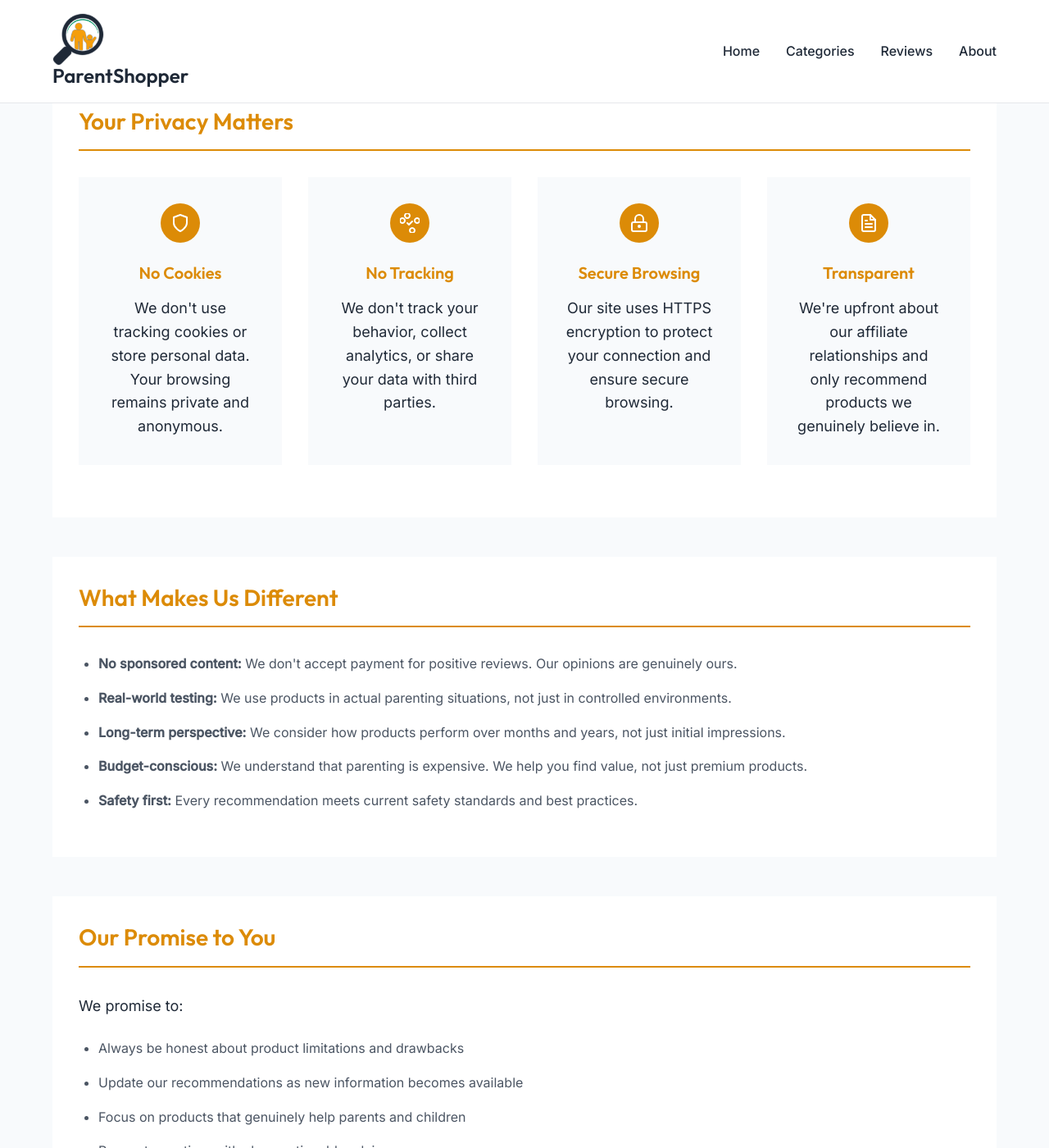
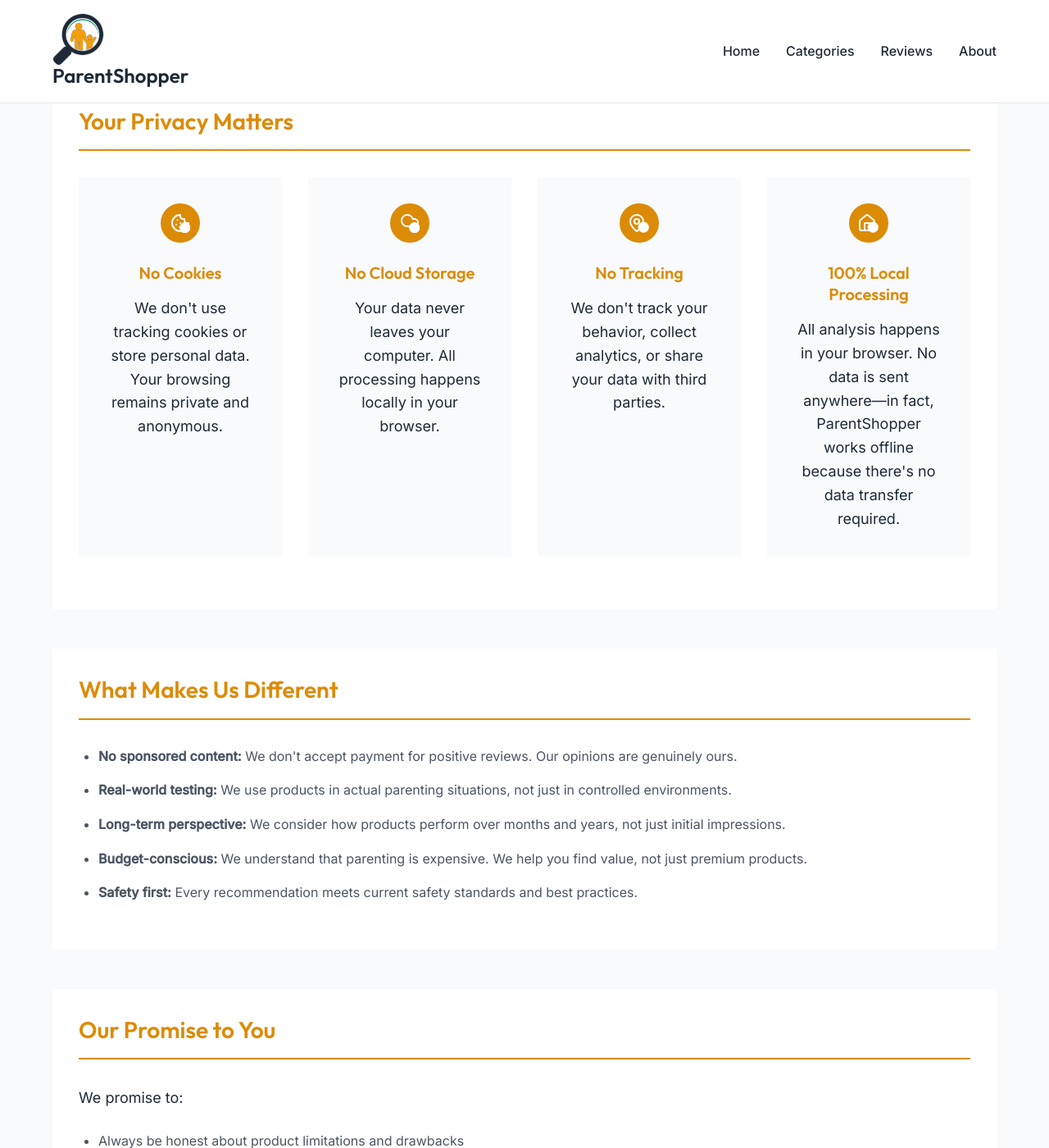
Before and after one commit to JaimeV365/parentshopper, a Jekyll site: the page built from about.html, in a window 1280 px wide and 1400 px high, scrolled down 1400 px. Shown: the whole window at 82% size. Built offline with Jekyll 4.4.1, drawn with Linux system fonts in a browser that asks for light colours.

Commit message:
Update privacy section with beautiful Lucide icons inspired by example - custom 'no' overlays with orange color scheme

```diff
--- a/about.html
+++ b/about.html
@@ -60,7 +60,19 @@ description: "Learn about ParentShopper's mission to help busy parents make smar
                 <div class="privacy-item">
                     <div class="privacy-icon">
                         <svg width="24" height="24" viewBox="0 0 24 24" fill="none" stroke="currentColor" stroke-width="2" stroke-linecap="round" stroke-linejoin="round">
-                            <path d="M12 22s8-4 8-10V5l-8-3-8 3v7c0 6 8 10 8 10z"/>
+                            <!-- Cookie base -->
+                            <path d="M12 2a10 10 0 1 0 10 10 4 4 0 0 1-5-5 4 4 0 0 1-5-5"/>
+                            <path d="M8.5 8.5v.01"/>
+                            <path d="M16 15.5v.01"/>
+                            <path d="M12 12v.01"/>
+                            <path d="M11 17v.01"/>
+                            <path d="M7 14v.01"/>
+                            <!-- Small X overlay in bottom-right corner -->
+                            <g transform="translate(10.5, 10.5) scale(0.6)">
+                                <circle cx="12" cy="12" r="10" fill="white" stroke="currentColor"/>
+                                <path d="m15 9-6 6"/>
+                                <path d="m9 9 6 6"/>
+                            </g>
                         </svg>
                     </div>
                     <h3>No Cookies</h3>
@@ -70,11 +82,36 @@ description: "Learn about ParentShopper's mission to help busy parents make smar
                 <div class="privacy-item">
                     <div class="privacy-icon">
                         <svg width="24" height="24" viewBox="0 0 24 24" fill="none" stroke="currentColor" stroke-width="2" stroke-linecap="round" stroke-linejoin="round">
-                            <path d="M9 12l2 2 4-4"/>
-                            <path d="M21 12c-1 0-3-1-3-3s2-3 3-3 3 1 3 3-2 3-3 3"/>
-                            <path d="M3 12c1 0 3-1 3-3s-2-3-3-3-3 1-3 3 2 3 3 3"/>
-                            <path d="M12 3c0 1-1 3-3 3s-3-2-3-3 1-3 3-3 3 2 3 3"/>
-                            <path d="M12 21c0-1 1-3 3-3s3 2 3 3-1 3-3 3-3-2-3-3"/>
+                            <!-- Cloud base - moved up more -->
+                            <g transform="translate(0, -3)">
+                                <path d="M17.5 19H9a7 7 0 1 1 6.71-9h1.79a4.5 4.5 0 1 1 0 9Z"/>
+                            </g>
+                            <!-- Small X overlay in bottom-right corner -->
+                            <g transform="translate(10.5, 10.5) scale(0.6)">
+                                <circle cx="12" cy="12" r="10" fill="white" stroke="currentColor"/>
+                                <path d="m15 9-6 6"/>
+                                <path d="m9 9 6 6"/>
+                            </g>
+                        </svg>
+                    </div>
+                    <h3>No Cloud Storage</h3>
+                    <p>Your data never leaves your computer. All processing happens locally in your browser.</p>
+                </div>
+
+                <div class="privacy-item">
+                    <div class="privacy-icon">
+                        <svg width="24" height="24" viewBox="0 0 24 24" fill="none" stroke="currentColor" stroke-width="2" stroke-linecap="round" stroke-linejoin="round">
+                            <!-- Map pin base - moved left -->
+                            <g transform="translate(-3, 0)">
+                                <path d="M20 10c0 4.993-5.539 10.193-7.399 11.799a1 1 0 0 1-1.202 0C9.539 20.193 4 14.993 4 10a8 8 0 0 1 16 0"/>
+                                <circle cx="12" cy="10" r="3"/>
+                            </g>
+                            <!-- Small X overlay in bottom-right corner -->
+                            <g transform="translate(10, 10) scale(0.6)">
+                                <circle cx="12" cy="12" r="10" fill="white" stroke="currentColor"/>
+                                <path d="m15 9-6 6"/>
+                                <path d="m9 9 6 6"/>
+                            </g>
                         </svg>
                     </div>
                     <h3>No Tracking</h3>
@@ -84,27 +121,20 @@ description: "Learn about ParentShopper's mission to help busy parents make smar
                 <div class="privacy-item">
                     <div class="privacy-icon">
                         <svg width="24" height="24" viewBox="0 0 24 24" fill="none" stroke="currentColor" stroke-width="2" stroke-linecap="round" stroke-linejoin="round">
-                            <rect x="3" y="11" width="18" height="11" rx="2" ry="2"/>
-                            <circle cx="12" cy="16" r="1"/>
-                            <path d="M7 11V7a5 5 0 0 1 10 0v4"/>
+                            <!-- House base - moved left -->
+                            <g transform="translate(-2, 0)">
+                                <path d="M15 21v-8a1 1 0 0 0-1-1h-4a1 1 0 0 0-1 1v8"/>
+                                <path d="M3 10a2 2 0 0 1 .709-1.528l7-6a2 2 0 0 1 2.582 0l7 6A2 2 0 0 1 21 10v9a2 2 0 0 1-2 2H5a2 2 0 0 1-2-2z"/>
+                            </g>
+                            <!-- Small checkmark overlay in bottom-right corner -->
+                            <g transform="translate(10, 10) scale(0.6)">
+                                <circle cx="12" cy="12" r="10" fill="white" stroke="currentColor"/>
+                                <path d="m9 12 2 2 4-4"/>
+                            </g>
                         </svg>
                     </div>
-                    <h3>Secure Browsing</h3>
-                    <p>Our site uses HTTPS encryption to protect your connection and ensure secure browsing.</p>
-                </div>
-
-                <div class="privacy-item">
-                    <div class="privacy-icon">
-                        <svg width="24" height="24" viewBox="0 0 24 24" fill="none" stroke="currentColor" stroke-width="2" stroke-linecap="round" stroke-linejoin="round">
-                            <path d="M14 2H6a2 2 0 0 0-2 2v16a2 2 0 0 0 2 2h12a2 2 0 0 0 2-2V8z"/>
-                            <polyline points="14,2 14,8 20,8"/>
-                            <line x1="16" y1="13" x2="8" y2="13"/>
-                            <line x1="16" y1="17" x2="8" y2="17"/>
-                            <polyline points="10,9 9,9 8,9"/>
-                        </svg>
-                    </div>
-                    <h3>Transparent</h3>
-                    <p>We're upfront about our affiliate relationships and only recommend products we genuinely believe in.</p>
+                    <h3>100% Local Processing</h3>
+                    <p>All analysis happens in your browser. No data is sent anywhere—in fact, ParentShopper works offline because there's no data transfer required.</p>
                 </div>
             </div>
         </section>
--- a/css/styles.css
+++ b/css/styles.css
@@ -979,14 +979,14 @@ a:focus {
   align-items: center;
   width: 48px;
   height: 48px;
-  background: var(--color-accent);
+  background: #DC8B07;
   border-radius: 50%;
   margin: 0 auto var(--spacing-md);
   color: white;
 }
 
 .privacy-item h3 {
-  color: var(--color-accent);
+  color: #DC8B07;
   margin-bottom: var(--spacing-sm);
   font-size: 1.25rem;
 }
```
